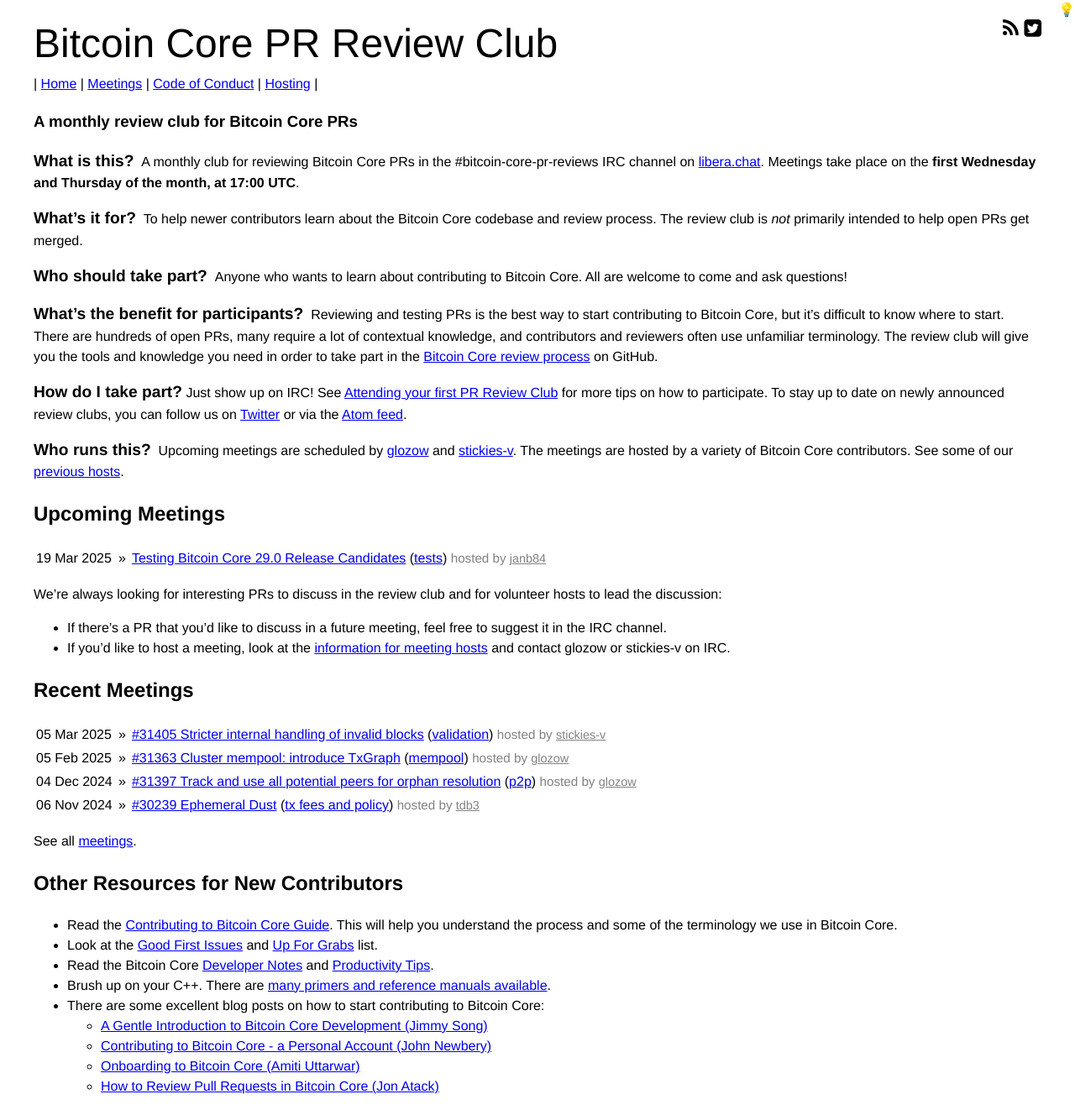
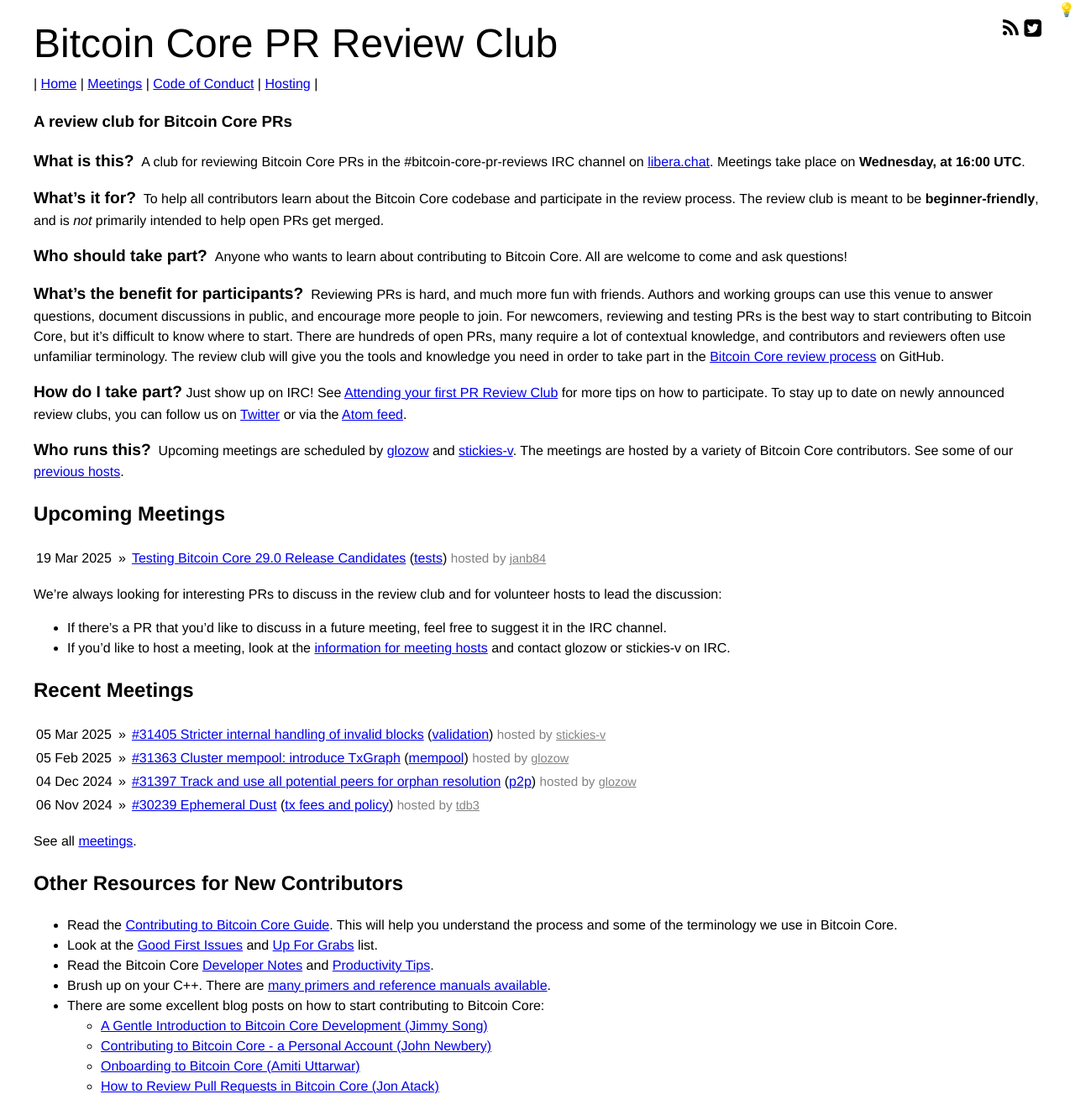
Before and after one commit to bitcoin-core-review-club/website, a Jekyll site: the page built from index.md, in a window 1280 px wide. Shown: the whole page at 84% size. Built offline with Jekyll 4.4.1, drawn with Linux system fonts in a browser that asks for light colours.

Commit message:
rebrand, remove meeting cadence
Instead of explicitly focusing on new contributors, rebrand to be a
place for all people to learn about the codebase and review PRs in
public. Just stress that it's supposed to be accessible.

```diff
--- a/_config.yml
+++ b/_config.yml
@@ -12,10 +12,10 @@
 author:            "Bitcoin Core PR Review Club contributors"
 coordinator:       "[glozow](https://github.com/glozow) and [stickies-v](https://github.com/stickies-v)"
 coordinator_irc:   "glozow or stickies-v"
-description:       "A monthly review club for Bitcoin Core PRs"
-meeting_day:       "Wednesday and Thursday"
+description:       "A review club for Bitcoin Core PRs"
+meeting_day:       "Wednesday"
 meeting_location:  'the #bitcoin-core-pr-reviews IRC channel on <a href="https://web.libera.chat/?channel=#bitcoin-core-pr-reviews">libera.chat</a>'
-meeting_time:      "17:00 UTC"
+meeting_time:      "16:00 UTC"
 title:             "Bitcoin Core PR Review Club"
 twitter:
   card:            summary
--- a/index.md
+++ b/index.md
@@ -2,26 +2,29 @@
 layout: default
 title: home
 ---
-### A monthly review club for Bitcoin Core PRs
+### A review club for Bitcoin Core PRs
 
-<span class="question">What is this?</span> &nbsp;A monthly club for reviewing
-Bitcoin Core PRs in {{ site.meeting_location }}. Meetings take place on the **first
-{{ site.meeting_day }} of the month, at {{ site.meeting_time }}**.
+<span class="question">What is this?</span> &nbsp;A club for reviewing
+Bitcoin Core PRs in {{ site.meeting_location }}. Meetings take place on **{{ site.meeting_day }}, at {{ site.meeting_time }}**.
 
-<span class="question">What's it for?</span> &nbsp;To help newer contributors
-learn about the Bitcoin Core codebase and review process. The review club is *not* primarily
-intended to help open PRs get merged.
+<span class="question">What's it for?</span> &nbsp;To help all contributors
+learn about the Bitcoin Core codebase and participate in the review process. The
+review club is meant to be **beginner-friendly**, and is *not* primarily intended to
+help open PRs get merged.
 
 <span class="question">Who should take part?</span> &nbsp;Anyone who wants to
 learn about contributing to Bitcoin Core. All are welcome to come and ask
 questions!
 
 <span class="question">What's the benefit for participants?</span>
-&nbsp;Reviewing and testing PRs is the best way to start contributing to Bitcoin
-Core, but it's difficult to know where to start. There are hundreds of open PRs,
-many require a lot of contextual knowledge, and contributors and reviewers often
-use unfamiliar terminology. The review club will give you the tools and
-knowledge you need in order to take part in the [Bitcoin Core review
+&nbsp;Reviewing PRs is hard, and much more fun with friends. Authors and working
+groups can use this venue to answer questions, document discussions in public,
+and encourage more people to join.  For newcomers, reviewing and testing PRs is
+the best way to start contributing to Bitcoin Core, but it's difficult to know
+where to start. There are hundreds of open PRs, many require a lot of contextual
+knowledge, and contributors and reviewers often use unfamiliar terminology. The
+review club will give you the tools and knowledge you need in order to take part
+in the [Bitcoin Core review
 process](https://github.com/bitcoin/bitcoin/blob/master/CONTRIBUTING.md#peer-review)
 on GitHub.
 
```
Also changed, not shown: hosting.md (+18 -18 lines).
